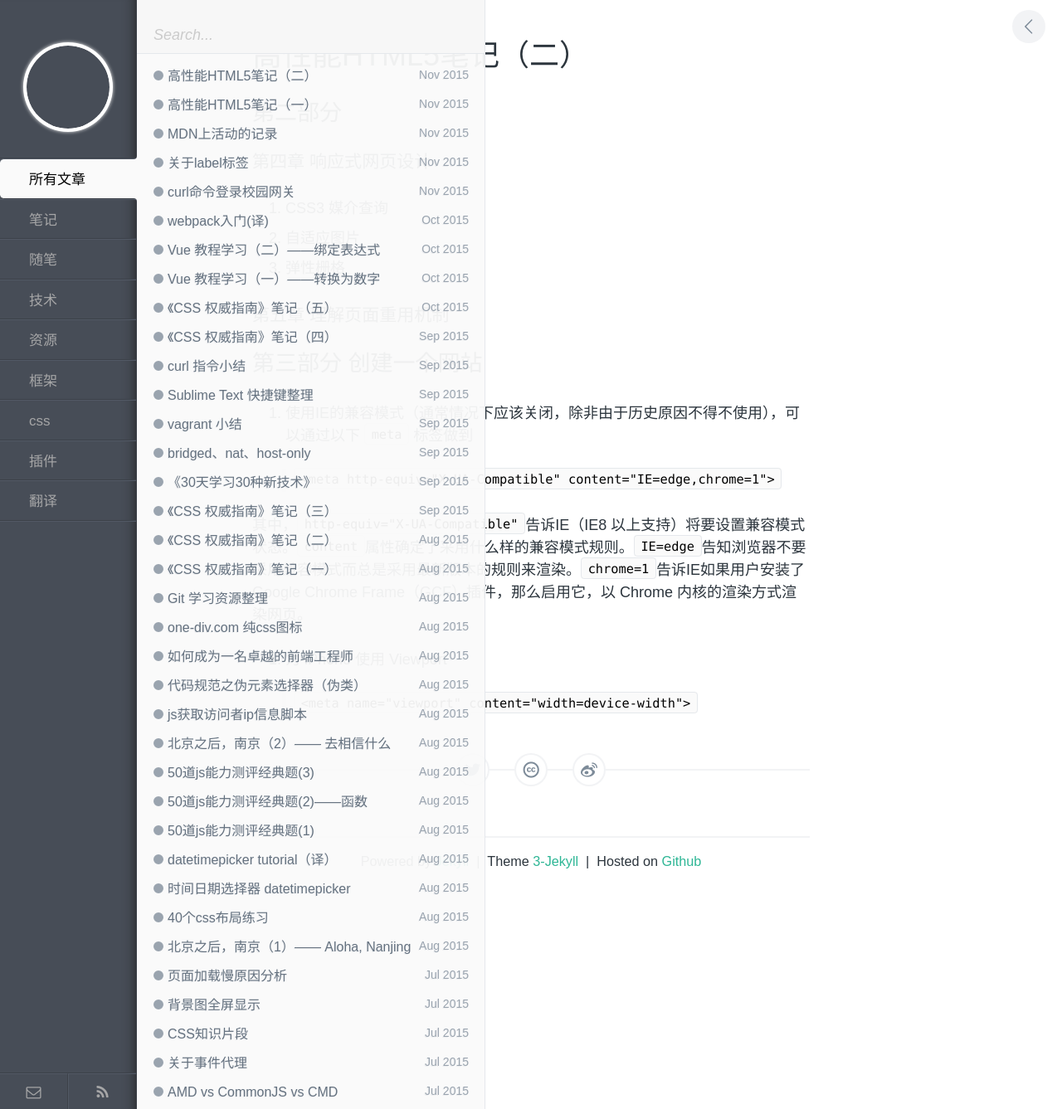
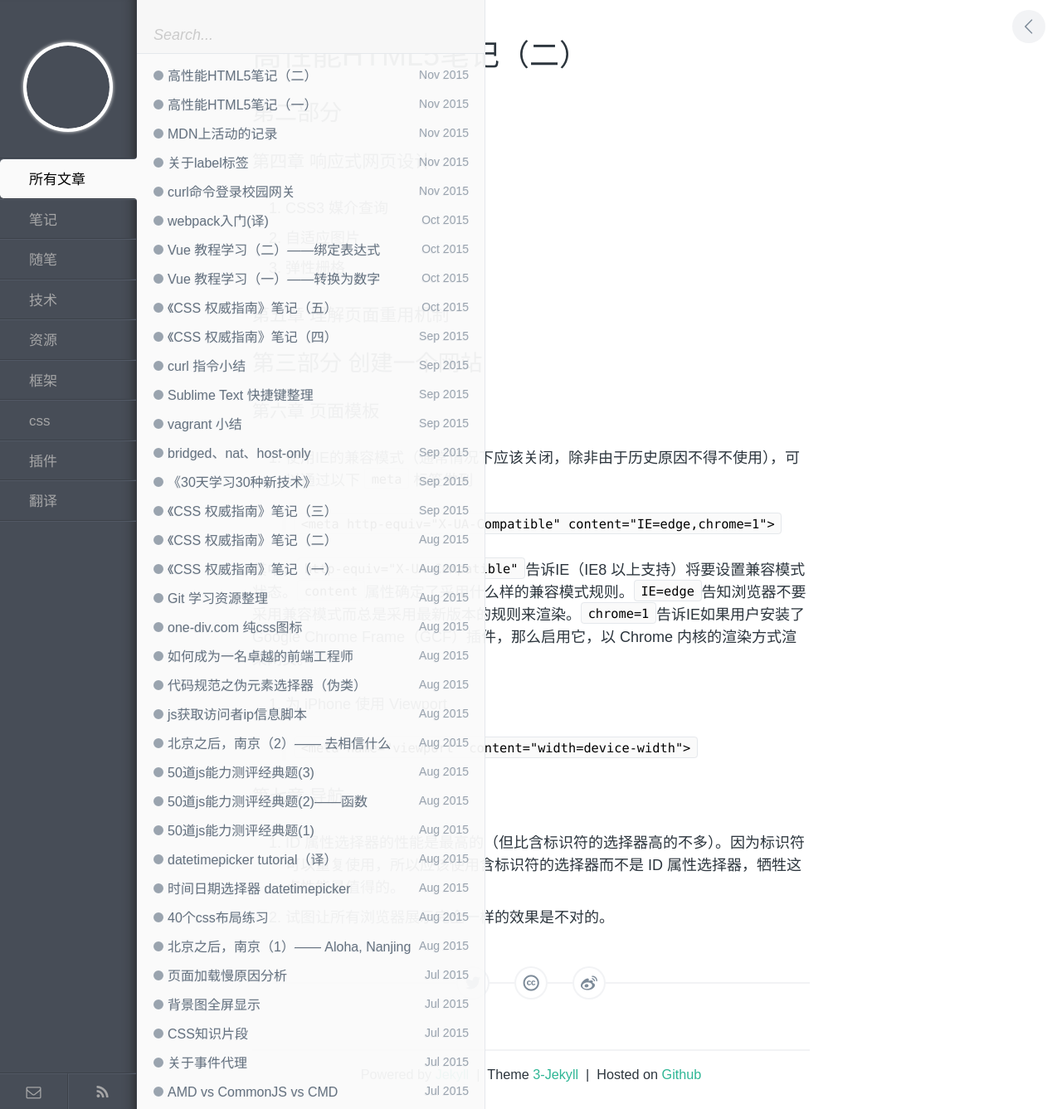
Before and after one commit to byr-gdp/byr-gdp.github.io, a Jekyll site: the page built from _posts/note/2015-11-15-pro-html5-performance-2.md, in a window 1280 px wide. Shown: the whole page at 83% size. Built offline with Jekyll 4.4.1, drawn with Linux system fonts in a browser that asks for light colours; comment, search, counter and statistics services are not loaded.

Commit message:
update note pro-html5-performance-2

```diff
--- a/_posts/note/2015-11-15-pro-html5-performance-2.md
+++ b/_posts/note/2015-11-15-pro-html5-performance-2.md
@@ -19,6 +19,8 @@ description: 高性能HTML5
 
 ## 第三部分 创建一个网站
 
+### 第六章 页面模板
+
 1. 使用IE的兼容模式（通常情况下应该关闭，除非由于历史原因不得不使用），可以通过以下 `meta` 标签做到
 
 > `<meta http-equiv="X-UA-Compatible" content="IE=edge,chrome=1">`
@@ -28,3 +30,9 @@ description: 高性能HTML5
 2. 为 iPhone 使用 Viewport
 
 > `<meta name="viewport" content="width=device-width">`
+
+### 第七章 导航
+
+1. ID 属性选择器的性能是最高的（但比含标识符的选择器高的不多）。因为标识符可以重复使用，所以应该使用含标识符的选择器而不是 ID 属性选择器，牺牲这点性能是值得的。
+
+2. 试图让所有浏览器展示完全一样的效果是不对的。
```
